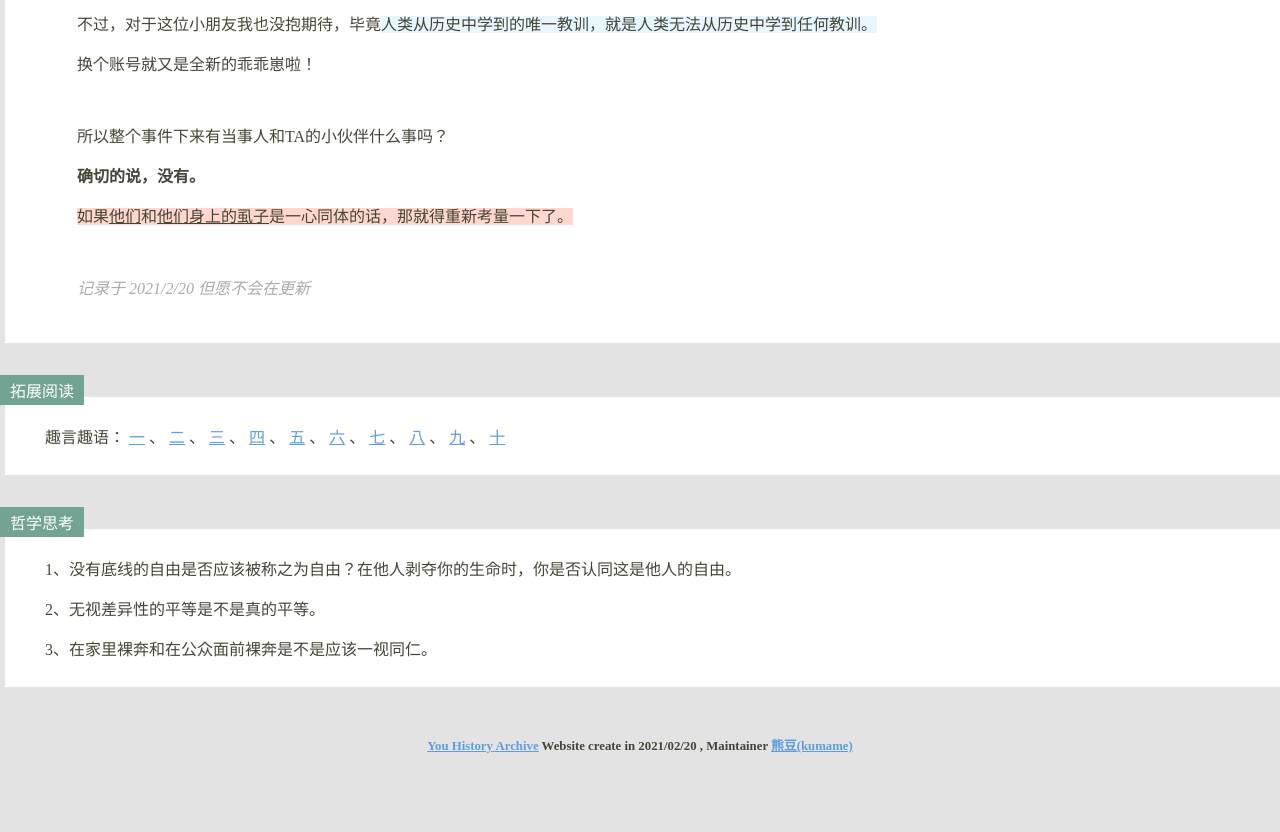
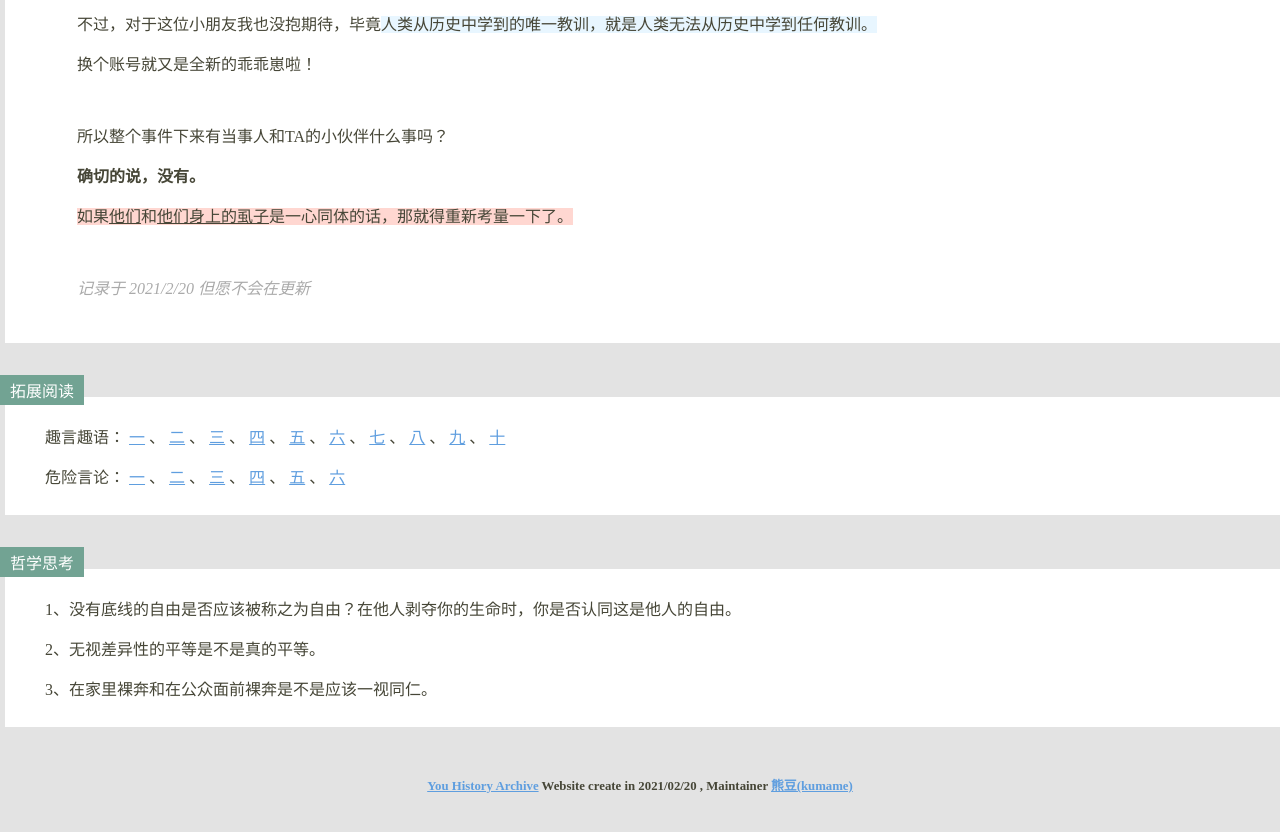
Before and after one commit to kumame/you_history, a plain HTML site: page 20210214/index.html in a window 1280 px wide. Shown: the part 2554-3386 px from the top of the page. Drawn offline with nearby package versions, Linux system fonts and the light colour scheme.

Commit message:
Update index.html

```diff
--- a/20210214/index.html
+++ b/20210214/index.html
@@ -129,6 +129,14 @@
 					<a class="spotlight" href="https://github.com/kumame/you_history/raw/archive20210214/%E8%B6%A3%E8%A8%80%E8%B6%A3%E8%AF%AD1.PNG">九</a> 、
 					<a class="spotlight" href="https://github.com/kumame/you_history/raw/archive20210214/%E8%B6%A3%E8%A8%80%E8%B6%A3%E8%AF%AD2.PNG">十</a>
 				</li>
+				<li>危险言论：
+					<a class="spotlight" href="https://github.com/kumame/you_history/raw/archive20210214/%E5%8D%B1%E9%99%A9%E8%A8%80%E8%AE%BA%E8%B4%A6%E5%8F%B71.jpg">一</a> 、
+					<a class="spotlight" href="https://github.com/kumame/you_history/raw/archive20210214/%E5%8D%B1%E9%99%A9%E8%A8%80%E8%AE%BA%E8%B4%A6%E5%8F%B72.png">二</a> 、
+					<a class="spotlight" href="https://github.com/kumame/you_history/raw/archive20210214/%E5%8D%B1%E9%99%A9%E8%A8%80%E8%AE%BA%E8%B4%A6%E5%8F%B72-3.png">三</a> 、
+					<a class="spotlight" href="https://github.com/kumame/you_history/raw/archive20210214/%E5%8D%B1%E9%99%A9%E8%A8%80%E8%AE%BA%E8%B4%A6%E5%8F%B72-4.jpg">四</a> 、
+					<a class="spotlight" href="https://github.com/kumame/you_history/raw/archive20210214/%E5%8D%B1%E9%99%A9%E8%A8%80%E8%AE%BA%E8%B4%A6%E5%8F%B72-4.png">五</a> 、
+					<a class="spotlight" href="https://github.com/kumame/you_history/raw/archive20210214/%E5%8D%B1%E9%99%A9%E8%A8%80%E8%AE%BA%E8%B4%A6%E5%8F%B73.png">六</a>
+				</li>
 			</ul>
 		<div class="layer title MaT2">哲学思考</div>
 			<ul class="block__list block__list_words">
```
